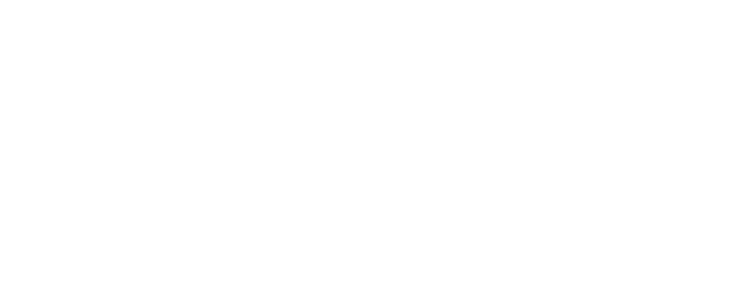
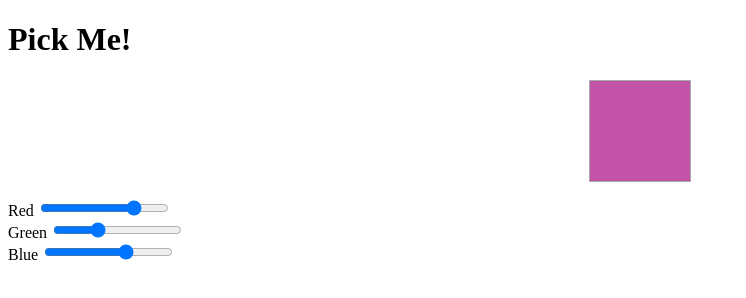
Before and after one commit to tatlay/harmony, a website: page index.html in a window 1280 px wide. Shown: the whole page, without its empty margins (0-746 px from the left). Drawn offline with Linux system fonts and the light colour scheme.

Commit message:
First index.html with RGB sliders

```diff
--- a/index.html
+++ b/index.html
@@ -1,9 +1,33 @@
 <!DOCTYPE html>
 <html>
-<head>
-	<title>Project Harmony</title>
-</head>
-<body>
+  <head>
+		<title>Project Harmony</title>
+		<link rel="stylesheet" href="src/css/temp.css">
+  </head>
+  <body class="container">
 
-</body>
+    <header class="page-header">
+      <h1>Pick Me!</h1>
+    </header>
+
+    <!-- <main class="col-sm-offset-3 col-sm-6"> Let's not use the BootStrap classes just yet! -->
+		<main>
+      <div id="picker" class="picker"></div>
+      <div class="form-group">
+        <label for="red">Red</label>
+        <input id="red" type="range" value="195" min="0" max="255" />
+      </div>
+      <div class="form-group">
+        <label for="green">Green</label>
+        <input id="green" type="range" value="83" min="0" max="255" />
+      </div>
+      <div class="form-group">
+        <label for="blue">Blue</label>
+        <input id="blue" type="range" value="167" min="0" max="255" />
+      </div>
+		</main>
+		<!-- For now we'll use the /src version of the JavaScript until such time
+		as the Gulp stuff is working. -->
+    <script src="src/js/colour-picker.js"></script>
+  </body>
 </html>
--- /dev/null
+++ b/src/css/temp.css
@@ -0,0 +1,6 @@
+.picker {
+  border: 1px solid #aaa;
+  height: 100px;
+  margin: 1em auto;
+  width: 100px;
+}
--- /dev/null
+++ b/src/js/colour-picker.js
@@ -0,0 +1,33 @@
+((d, w) => {
+  let square = d.getElementById( "picker" );
+
+  let rangeRed = d.getElementById( "red" );
+  let rangeGreen = d.getElementById( "green" );
+  let rangeBlue = d.getElementById( "blue" );
+
+  let setPicker = ( (red, green, blue) => {
+    square.style.backgroundColor = `rgb(${red},${green},${blue})`;
+  } );
+
+  let red = rangeRed.value;
+  let green = rangeGreen.value;
+  let blue = rangeBlue.value;
+
+  setPicker( red, green, blue );
+
+  rangeRed.addEventListener( "input", () => {
+    red = rangeRed.value;
+    setPicker( red, green, blue );
+  } )
+
+  rangeGreen.addEventListener( "input", () => {
+    green = rangeGreen.value;
+    setPicker( red, green, blue );
+  } )
+
+  rangeBlue.addEventListener( "input", () => {
+    blue = rangeBlue.value;
+    setPicker( red, green, blue );
+  } )
+
+})(document, window);
```
Also changed, not shown: 2 other files.
